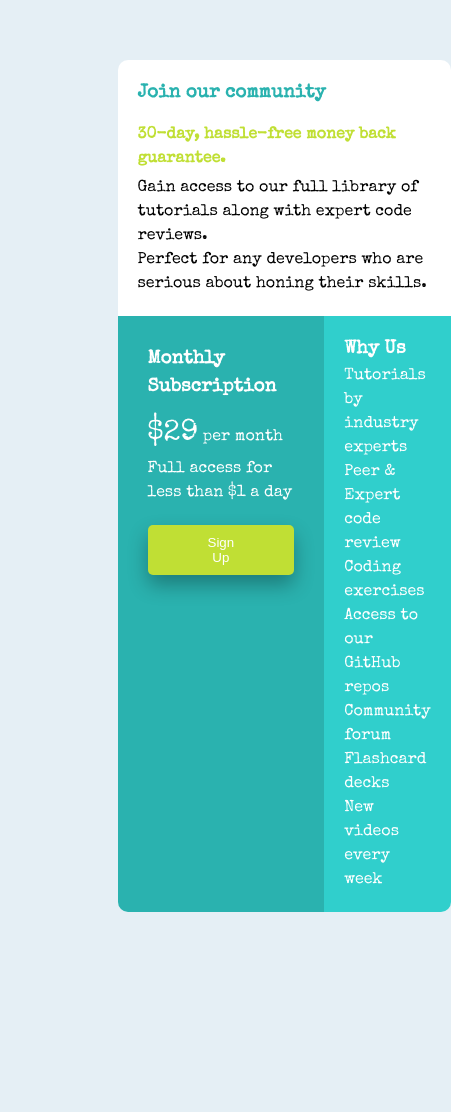
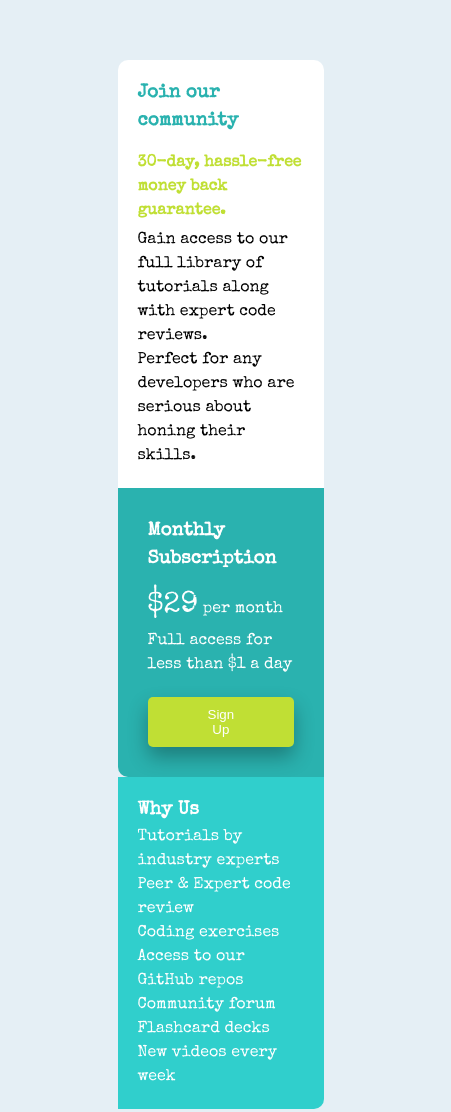
Before and after one commit to Mutuma-Gitonga/Single-Price-CSS-Grid-Frontend-mentor-project, a plain HTML site: page index.html in a window 390 px wide. Shown: the part 160-1272 px from the top of the page, 451 px wide, since content can reach past the window. Drawn offline with nearby package versions, Linux system fonts and the light colour scheme.

Commit message:
media query for mobile screens

```diff
--- a/style.css
+++ b/style.css
@@ -81,3 +81,17 @@ body {
   background-color: hsl(179, 62%, 50%);
   border-radius: 0 0 10px 0;
 }
+
+@media (max-width: 900px) {
+  .priceCard {
+    max-width: 375px;
+  }
+  .card--bg-white {
+    grid-column: 1;
+  }
+
+  .card--bg-lightcyan {
+    grid-column: 1;
+    grid-row: 3;
+  }
+}
```
